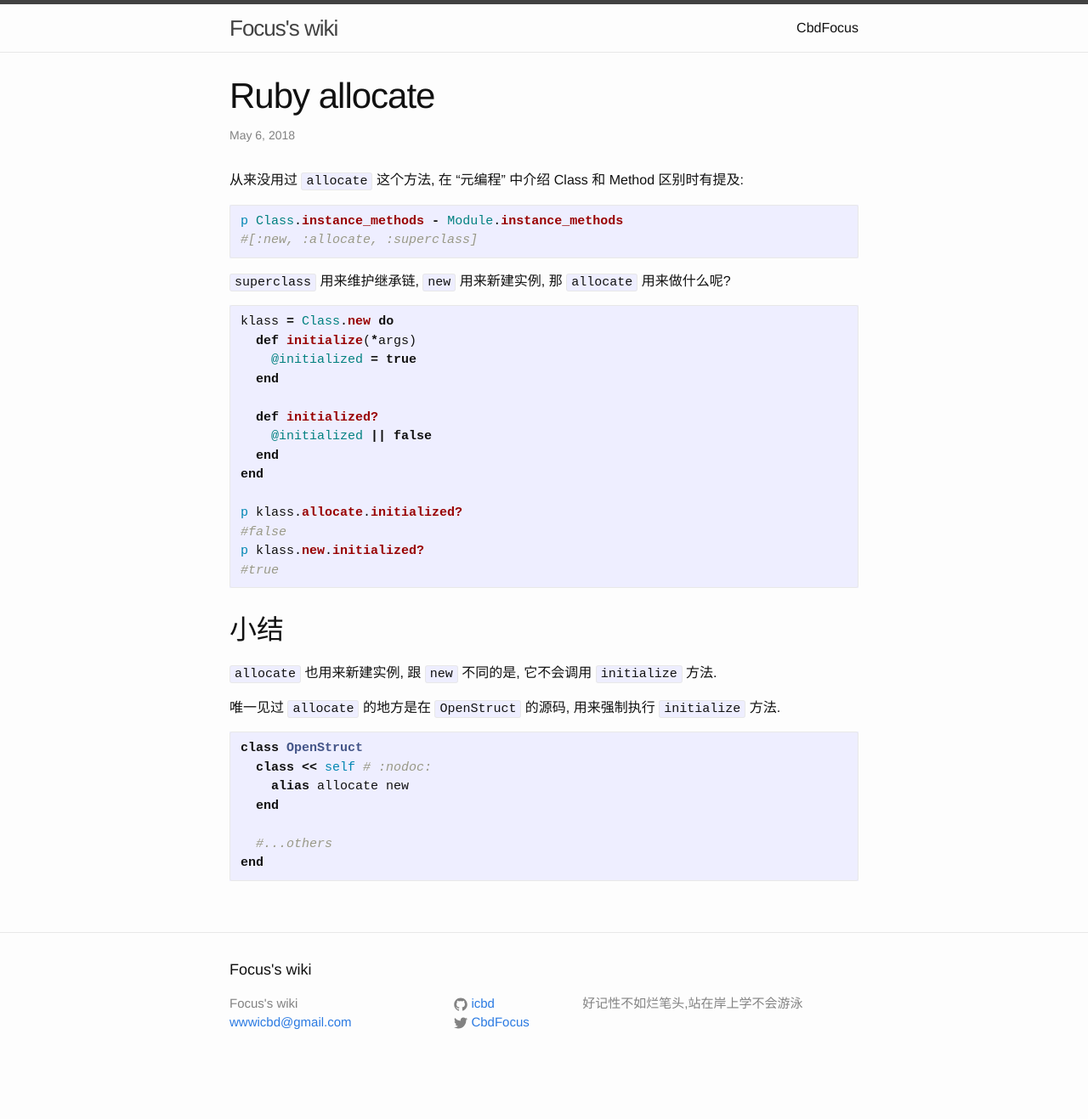
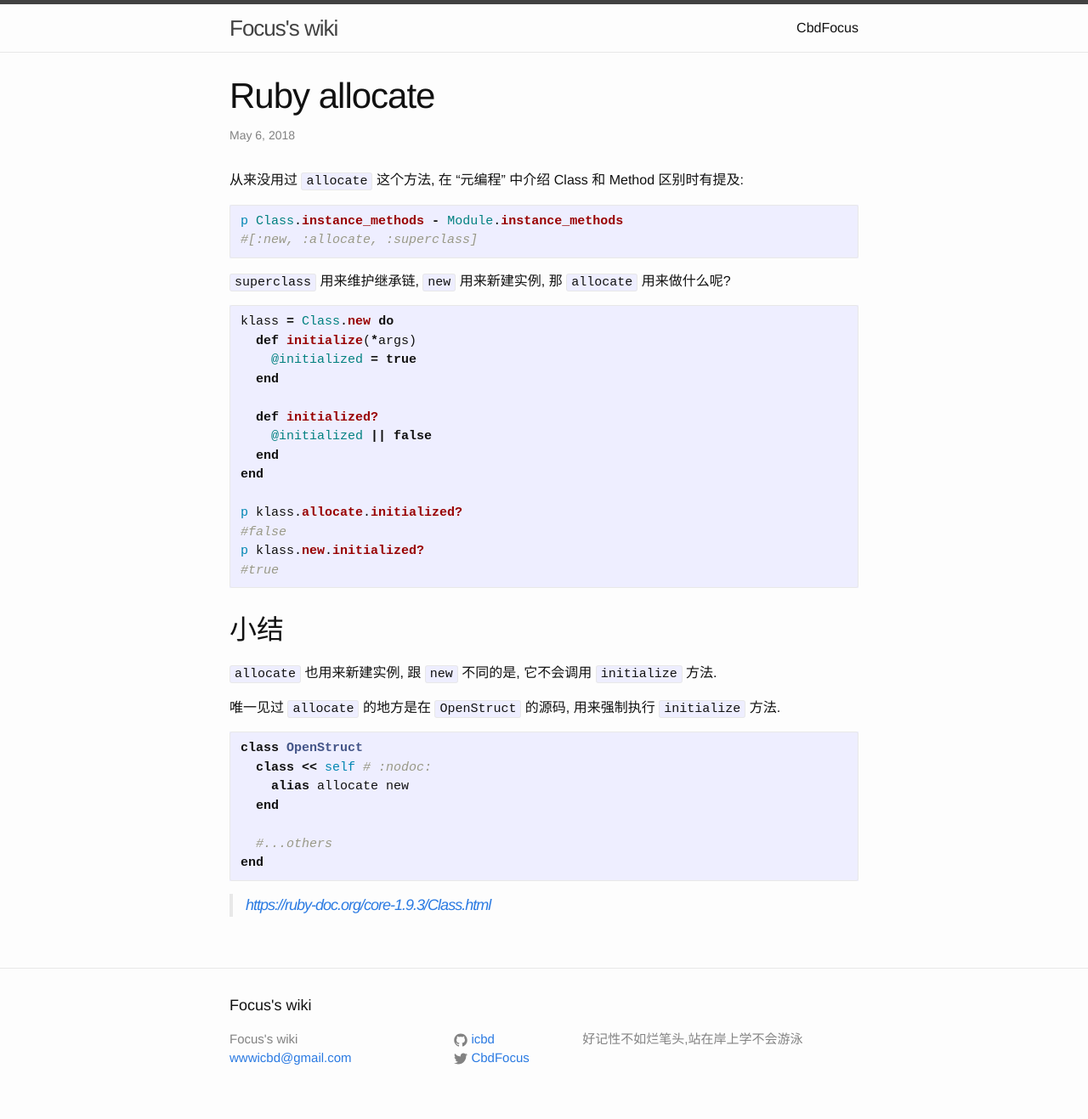
Before and after one commit to icbd/wiki, a Jekyll site: the page built from _posts/notes/2018-05-06-ruby-allocate.md, in a window 1280 px wide. Shown: the whole page at 85% size. Built offline with Jekyll 4.4.1, drawn with Linux system fonts in a browser that asks for light colours; comment, search, counter and statistics services are not loaded; before the commit the page ends 1275 px from its top, so only the background shows below that; some of the changed lines change nothing that is shown.

Commit message:
update quote

````diff
--- a/_posts/notes/2018-05-06-ruby-allocate.md
+++ b/_posts/notes/2018-05-06-ruby-allocate.md
@@ -48,3 +48,5 @@ class OpenStruct
   #...others
 end
 ```
+
+> [https://ruby-doc.org/core-1.9.3/Class.html](https://ruby-doc.org/core-1.9.3/Class.html)
````
